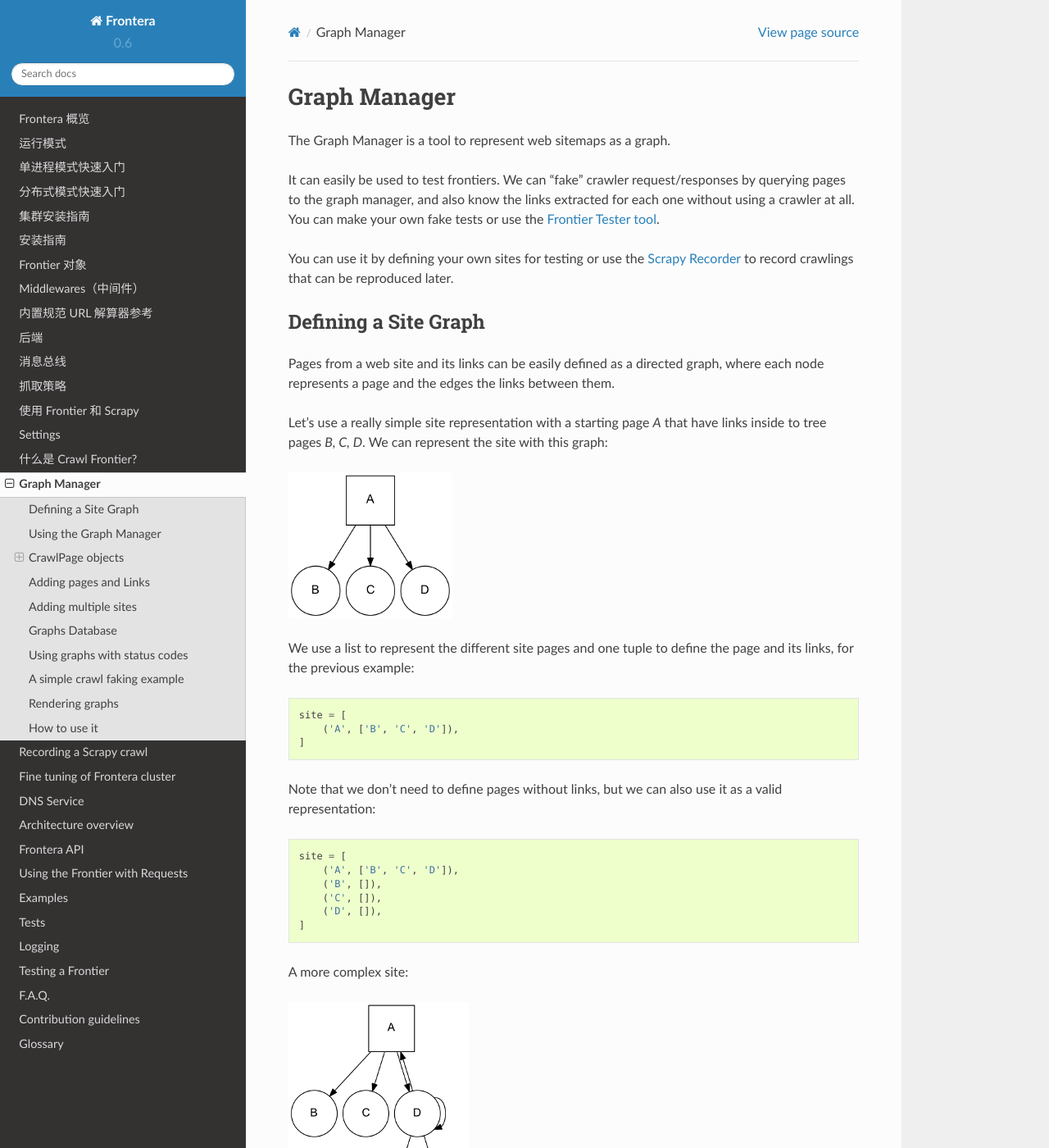
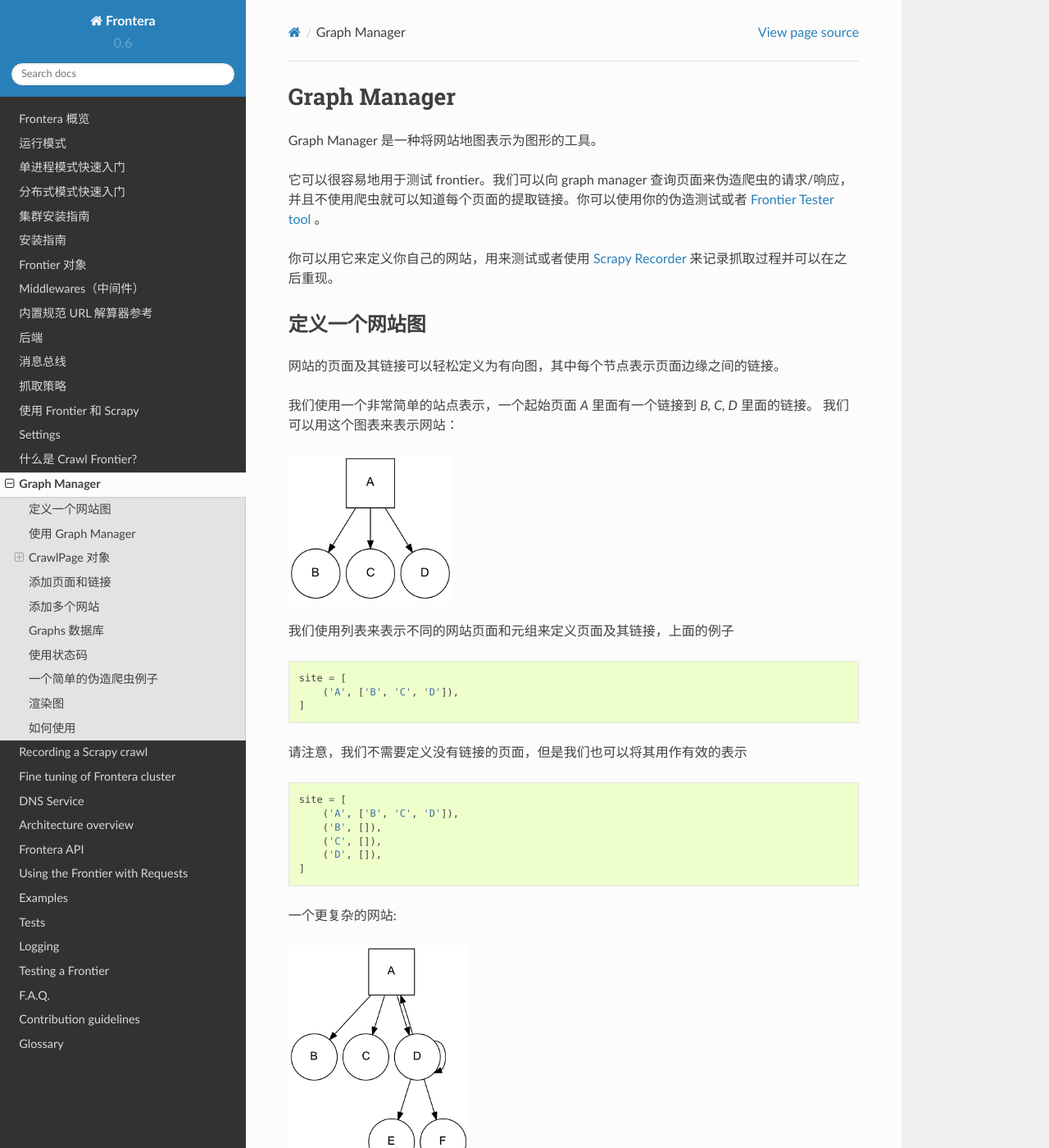
Before and after one commit to xsren/frontera-docs-zh_CN, a Sphinx documentation site: the page built from docs/source/topics/graph-manager.rst, in a window 1280 px wide and 1400 px high. Shown: the whole window at 82% size. Built offline with Sphinx 7.4.7 and the Read the Docs theme 2.0.0, drawn with Linux system fonts in a browser that asks for light colours; some of the changed text lies outside the part shown.

Commit message:
finish graph-manager.rst

```diff
--- a/docs/source/topics/graph-manager.rst
+++ b/docs/source/topics/graph-manager.rst
@@ -2,38 +2,32 @@
 Graph Manager
 =============
 
-The Graph Manager is a tool to represent web sitemaps as a graph.
+Graph Manager 是一种将网站地图表示为图形的工具。
 
-It can easily be used to test frontiers. We can "fake" crawler request/responses by querying pages to the graph manager,
-and also know the links extracted for each one without using a crawler at all. You can make your own fake tests or use
-the :doc:`Frontier Tester tool <frontier-tester>`.
+它可以很容易地用于测试 frontier。我们可以向 graph manager 查询页面来伪造爬虫的请求/响应，并且不使用爬虫就可以知道每个页面的提取链接。你可以使用你的伪造测试或者  :doc:`Frontier Tester tool <frontier-tester>` 。
 
-You can use it by defining your own sites for testing or use the  :doc:`Scrapy Recorder <scrapy-recorder>` to record
-crawlings that can be reproduced later.
+你可以用它来定义你自己的网站，用来测试或者使用 :doc:`Scrapy Recorder <scrapy-recorder>` 来记录抓取过程并可以在之后重现。
 
 
-Defining a Site Graph
+定义一个网站图
 =====================
 
-Pages from a web site and its links can be easily defined as a directed graph, where each node represents a page and
-the edges the links between them.
+网站的页面及其链接可以轻松定义为有向图，其中每个节点表示页面边缘之间的链接。
 
-Let's use a really simple site representation with a starting page `A` that have links inside to tree pages `B, C, D`.
-We can represent the site with this graph:
+我们使用一个非常简单的站点表示，一个起始页面 `A` 里面有一个链接到 `B, C, D` 里面的链接。
+我们可以用这个图表来表示网站：
 
 .. image:: _images/site_01.png
    :width: 200px
    :height: 179px
 
-
-We use a list to represent the different site pages and one tuple to define the page and its links, for the previous
-example::
+我们使用列表来表示不同的网站页面和元组来定义页面及其链接，上面的例子 ::
 
     site = [
         ('A', ['B', 'C', 'D']),
     ]
 
-Note that we don't need to define pages without links, but we can also use it as a valid representation::
+请注意，我们不需要定义没有链接的页面，但是我们也可以将其用作有效的表示 ::
 
     site = [
         ('A', ['B', 'C', 'D']),
@@ -42,22 +36,22 @@
         ('D', []),
     ]
 
-A more complex site:
+一个更复杂的网站:
 
 .. image:: _images/site_02.png
    :width: 220px
    :height: 272px
 
-Can be represented as::
+可以表示为::
 
     site = [
         ('A', ['B', 'C', 'D']),
         ('D', ['A', 'D', 'E', 'F']),
     ]
 
-Note that `D` is linking to itself and to his parent `A`.
+注意 `D` 链接到自己和它的父节点 `A` 。
 
-In the same way, a page can have several parents:
+同样的，一个页面可以有多个父节点:
 
 .. image:: _images/site_03.png
    :width: 160px
@@ -71,8 +65,7 @@
         ('D', ['C']),
     ]
 
-In order to simplify examples we're not using urls for page representation, but of course urls are the intended use
-for site graphs:
+为了简化示例，我们不使用网址表示，但当然url是可以用于网站图:
 
 .. image:: _images/site_04.png
    :width: 400px
@@ -85,35 +78,34 @@
     ]
 
 
-Using the Graph Manager
+使用 Graph Manager
 =======================
 
-Once we have defined our site represented as a graph, we can start using it with the Graph Manager.
+一旦我们将我们的站点定义为一个图表，我们就可以开始使用 Graph Manager 了。
 
-We must first create our graph manager::
+我们必须先创建我们的图表管理器 ::
 
     >>> from frontera.utils import graphs
     >>> g = graphs.Manager()
 
-
-And add the site using the `add_site` method::
+使用 `add_site` 方法添加网站 ::
 
     >>> site = [('A', ['B', 'C', 'D'])]
     >>> g.add_site(site)
 
-The manager is now initialized and ready to be used.
+这个管理器现在被初始化并准备好使用。
 
-We can get all the pages in the graph::
+我们可以得到图表中的所有页面 ::
 
     >>> g.pages
     [<1:A*>, <2:B>, <3:C>, <4:D>]
 
-Asterisk represents that the page is a seed, if we want to get just the seeds of the site graph::
+星号表示页面是种子，如果我们想要获取站点图形的种子 ::
 
     >>> g.seeds
     [<1:A*>]
 
-We can get individual pages using `get_page`, if a page does not exists None is returned
+我们可以用 `get_page` 获取一个单独页面, 如果页面不存在就返回 None
 
     >>> g.get_page('A')
     <1:A*>
@@ -121,44 +113,44 @@
     >>> g.get_page('F')
     None
 
-CrawlPage objects
+CrawlPage 对象
 =================
-Pages are represented as a :class:`CrawlPage` object:
+页面使用 :class:`CrawlPage` 对象表示：
 
 
 .. class:: CrawlPage()
 
-    A :class:`CrawlPage` object represents an Graph Manager page, which is usually generated in the Graph Manager.
+   :class:`CrawlPage` 对象表示一个 Graph Manager 页面，且该页面通常在 Graph Manager 生成。
 
     .. attribute:: id
 
-            Autonumeric page id.
+            自动页面 id。
 
     .. attribute:: url
 
-             The url of the page.
+             页面 url。
 
     .. attribute:: status
 
-            Represents the HTTP code status of the page.
+            代表页面状态码。
 
     .. attribute:: is_seed
 
-            Boolean value indicating if the page is seed or not.
+            布尔值表示页面是不是种子页面
 
     .. attribute:: links
 
-            List of pages the current page links to.
+            当前页面链接到的页面列表。
 
     .. attribute:: referers
 
-            List of pages that link to the current page.
+            链接到当前页面的页面列表。
 
 
 
 
 
-In our example::
+例子::
 
     >>> p = g.get_page('A')
     >>> p.id
@@ -183,11 +175,9 @@
     [<1:A*>]
 
 
-Adding pages and Links
+添加页面和链接
 ======================
-
-Site graphs can be also defined adding pages and links individually, the same graph from our example can be defined
-this way::
+网站图也可以定义为单独添加页面和链接，我们可以用这种方式定义相同的图形::
 
     >>> g = graphs.Manager()
     >>> a = g.add_page(url='A', is_seed=True)
@@ -195,7 +185,7 @@
     >>> c = g.add_link(page=a, url='C')
     >>> d = g.add_link(page=a, url='D')
 
-`add_page` and `add_link` can be combined with `add_site` and used anytime::
+`add_page` 和 `add_link` 可以随时和 `add_site` 配合使用::
 
 
     >>> site = [('A', ['B', 'C', 'D'])]
@@ -204,10 +194,10 @@
     >>> d = g.get_page('D')
     >>> g.add_link(d, 'E')
 
-Adding multiple sites
+添加多个网站
 =====================
 
-Multiple sites can be added to the manager::
+多个网站可以加入管理器::
 
     >>> site1 = [('A1', ['B1', 'C1', 'D1'])]
     >>> site2 = [('A2', ['B2', 'C2', 'D2'])]
@@ -222,7 +212,7 @@
     >>> g.seeds
     [<1:A1*>, <5:A2*>]
 
-Or as a list of sites with `add_site_list` method::
+或者使用 `add_site_list` 方法 ::
 
     >>> site_list = [
         [('A1', ['B1', 'C1', 'D1'])],
@@ -234,19 +224,18 @@
 
 .. _graph-manager-database:
 
-Graphs Database
+Graphs 数据库
 ===============
 
-Graph Manager uses `SQLAlchemy`_ to store and represent graphs.
+Graph Manager 使用 `SQLAlchemy`_ 来存储和重现图。
 
-By default it uses an in-memory SQLite database as a storage engine, but `any databases supported by SQLAlchemy`_ can
-be used.
+默认使用 SQLite 内存模式当成数据库引擎，但是 `any databases supported by SQLAlchemy`_ 中提到的都可以支持。
 
-An example using SQLite::
+使用 SQLite 的例子 ::
 
     >>> g = graphs.Manager(engine='sqlite:///graph.db')
 
-Changes are committed with every new add by default, graphs can be loaded later::
+默认情况下，每个新添加都会进行更改，稍后可以加载图 ::
 
     >>> graph = graphs.Manager(engine='sqlite:///graph.db')
     >>> graph.add_site(('A', []))
@@ -255,21 +244,21 @@
     >>> another_graph.pages
     [<1:A1*>]
 
-A database content reset can be done using `clear_content` parameter::
+可以使用 `clear_content` 参数重置数据库 ::
 
     >>> g = graphs.Manager(engine='sqlite:///graph.db', clear_content=True)
 
-Using graphs with status codes
+使用状态码
 ==============================
 
-In order to recreate/simulate crawling using graphs, HTTP response codes can be defined for each page.
+为了使用图重新创建/模拟爬虫，可以为每个页面定义HTTP响应代码。
 
-Example for a 404 error::
+一个404错误的例子 ::
 
     >>> g = graphs.Manager()
     >>> g.add_page(url='A', status=404)
 
-Status codes can be defined for sites in the following way using a list of tuples::
+可以使用元组列表以下列方式为站点定义状态代码::
 
     >>> site_with_status_codes = [
         ((200, "A"), ["B", "C"]),
@@ -280,14 +269,13 @@
     >>> g.add_site(site_with_status_codes)
 
 
-Default status code value is 200 for new pages.
+新页面的默认状态码值为200。
 
 
-A simple crawl faking example
+一个简单的伪造爬虫例子
 =============================
 
-Frontier tests can better be done using the :doc:`Frontier Tester tool <frontier-tester>`, but here's an example of
-how fake a crawl with a frontier::
+使用 :doc:`Frontier Tester tool <frontier-tester>` 能更好的完成 Frontier 的测试，但这里就是一个例子，说明如何伪造 frontier::
 
     from frontera import FrontierManager, Request, Response
     from frontera.utils import graphs
@@ -325,20 +313,19 @@
 
 
 
-Rendering graphs
+渲染图
 ================
 
-Graphs can be rendered to png files::
+图可以被渲染成 png 文件::
 
     >>> g.render(filename='graph.png', label='A simple Graph')
 
-Rendering graphs uses `pydot`_, a Python interface to `Graphviz`_'s Dot language.
+渲染图使用的是 `pydot`_,  `Graphviz`_'s 点语言的 python 接口。
 
-How to use it
+如何使用
 =============
 
-Graph Manager can be used to test frontiers in conjunction with :doc:`Frontier Tester <frontier-tester>` and also
-with :doc:`Scrapy Recordings <scrapy-recorder>`.
+Graph Manager 可以结合 :doc:`Frontier Tester <frontier-tester>` 测试 frontiers，也可以结合 :doc:`Scrapy Recordings <scrapy-recorder>` 。
 
 .. _SQLAlchemy: http://www.sqlalchemy.org/
 .. _any databases supported by SQLAlchemy: http://docs.sqlalchemy.org/en/rel_0_9/dialects/index.html
```
